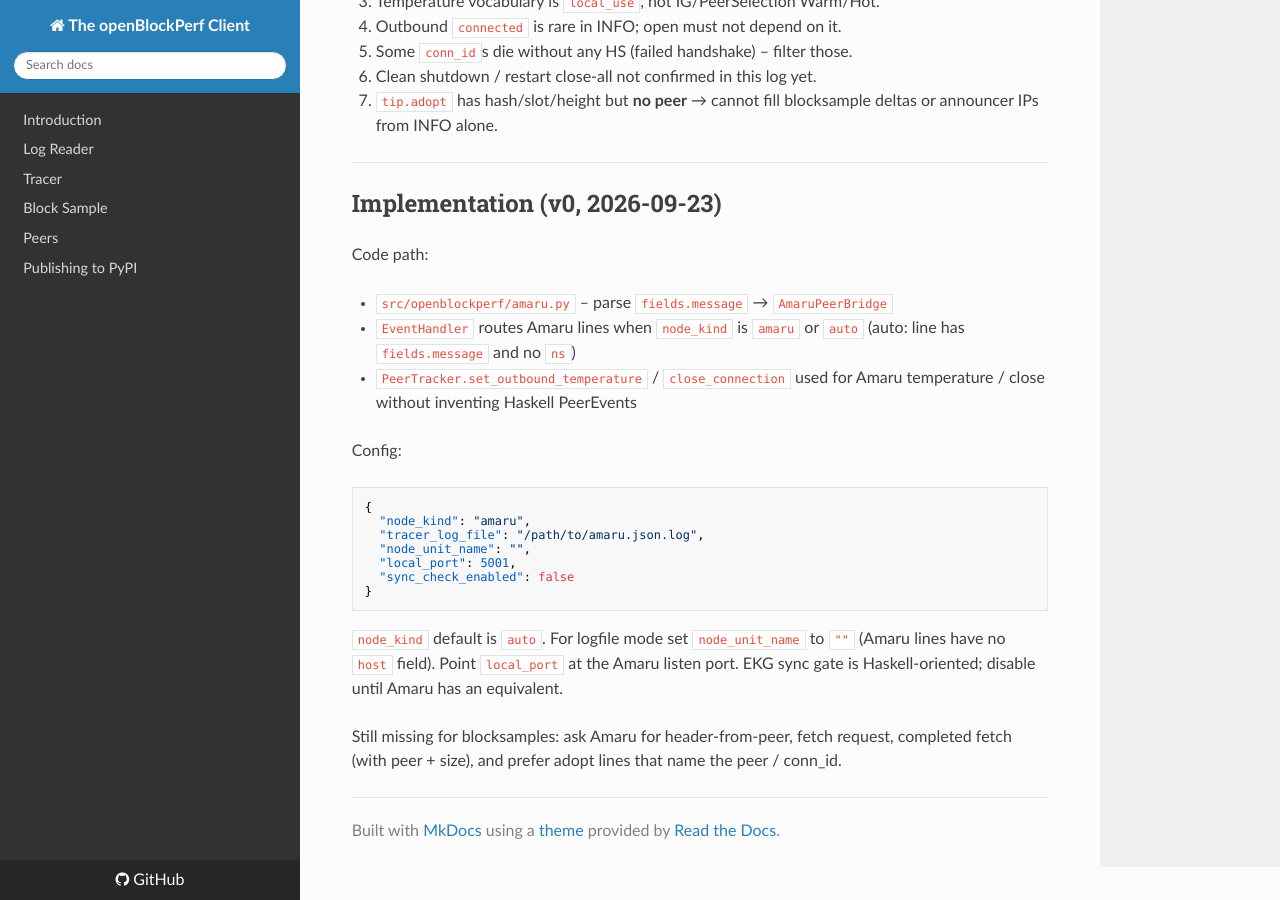
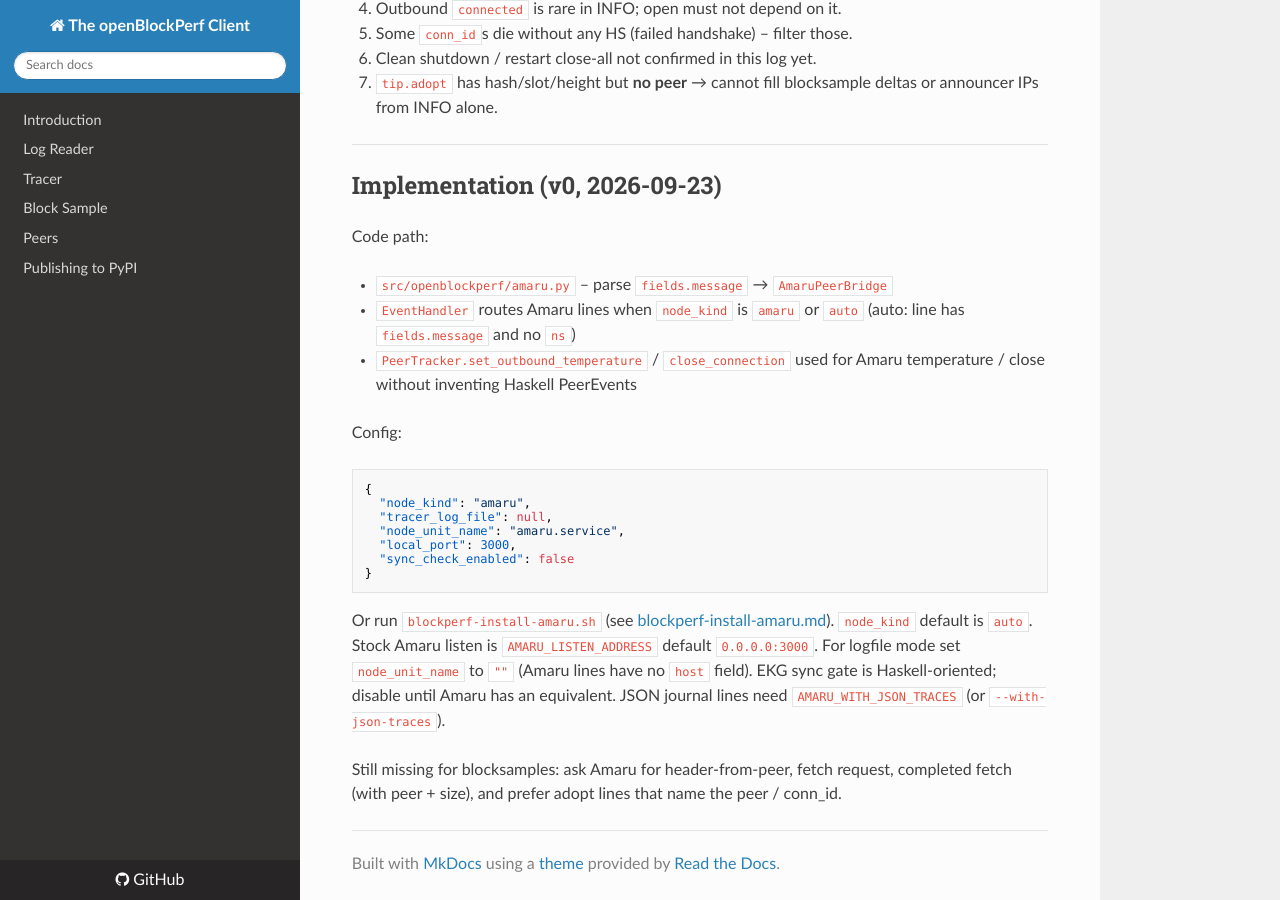
Before and after one commit to cardano-foundation/openblockperf, an MkDocs documentation site: the page built from docs/amaru-log-parsing.md, in a window 1280 px wide and 900 px high, scrolled down 4331 px. Built offline with MkDocs 1.6.1, drawn with Linux system fonts in a browser that asks for light colours; nearby versions of some CDN libraries; some of the changed text lies outside the part shown.

Commit message:
feat: add dedicated Amaru installer (journald/systemd); document Phase A coverage

````diff
--- a/docs/amaru-log-parsing.md
+++ b/docs/amaru-log-parsing.md
@@ -78,7 +78,7 @@
 |---------|-------|----------------|
 | Session key | `conn_id` (monotonic int) | Prefer `conn_id` as primary key while open. Also keep `peer` addr+port. |
 | Remote | `fields.peer` | Split `host:port` (bracket IPv6 later). Ephemeral remote port → submit `0` like Haskell. |
-| Local | only `listen_addr` on `manager.listen.started` (here `0.0.0.0:5001`) | Cache listen addr/port at start; use as `local_*` on every session. Missing → `0.0.0.0` / configured `local_port`. |
+| Local | only `listen_addr` on `manager.listen.started` (stock Amaru default `0.0.0.0:3000`; sample log used `:5001`) | Cache listen addr/port at start; use as `local_*` on every session. Missing → `0.0.0.0` / configured `local_port`. |
 | Direction | `role` on died_handled; prior `manager.peer.connect` | `initiator` or saw `connect`/`connected` → outbound / `we_dialed=true`. Else inbound / unknown until evidence. |
 | HS options | not on `handshake_completed` | `n2n_version` / `peer_sharing` / `peras_support` stay null in v0. Ignore `connection.handshake_query_reply` (no `conn_id` / peer; same as ignoring Haskell HandshakeQuery). |
 | Duplex flags | `full_duplex`, `advertisable` | Log locally if useful. **Do not** submit duplex fields (same rule as Haskell). |
@@ -189,17 +189,19 @@
 ```json
 {
   "node_kind": "amaru",
-  "tracer_log_file": "/path/to/amaru.json.log",
-  "node_unit_name": "",
-  "local_port": 5001,
+  "tracer_log_file": null,
+  "node_unit_name": "amaru.service",
+  "local_port": 3000,
   "sync_check_enabled": false
 }
 ```
 
-`node_kind` default is `auto`. For logfile mode set `node_unit_name` to
-`""` (Amaru lines have no `host` field). Point `local_port` at the Amaru
-listen port. EKG sync gate is Haskell-oriented; disable until Amaru has
-an equivalent.
+Or run `blockperf-install-amaru.sh` (see [blockperf-install-amaru.md](blockperf-install-amaru.md)).
+`node_kind` default is `auto`. Stock Amaru listen is `AMARU_LISTEN_ADDRESS`
+default `0.0.0.0:3000`. For logfile mode set `node_unit_name` to `""`
+(Amaru lines have no `host` field). EKG sync gate is Haskell-oriented;
+disable until Amaru has an equivalent. JSON journal lines need
+`AMARU_WITH_JSON_TRACES` (or `--with-json-traces`).
 
 Still missing for blocksamples: ask Amaru for header-from-peer, fetch
 request, completed fetch (with peer + size), and prefer adopt lines that
````
Also changed, not shown: docs/blockperf-install-amaru.md (added, +100 -0 lines), docs/blockperf-install.md (+4 -1 lines), docs/index.md (+7 -0 lines), 1 other file.
